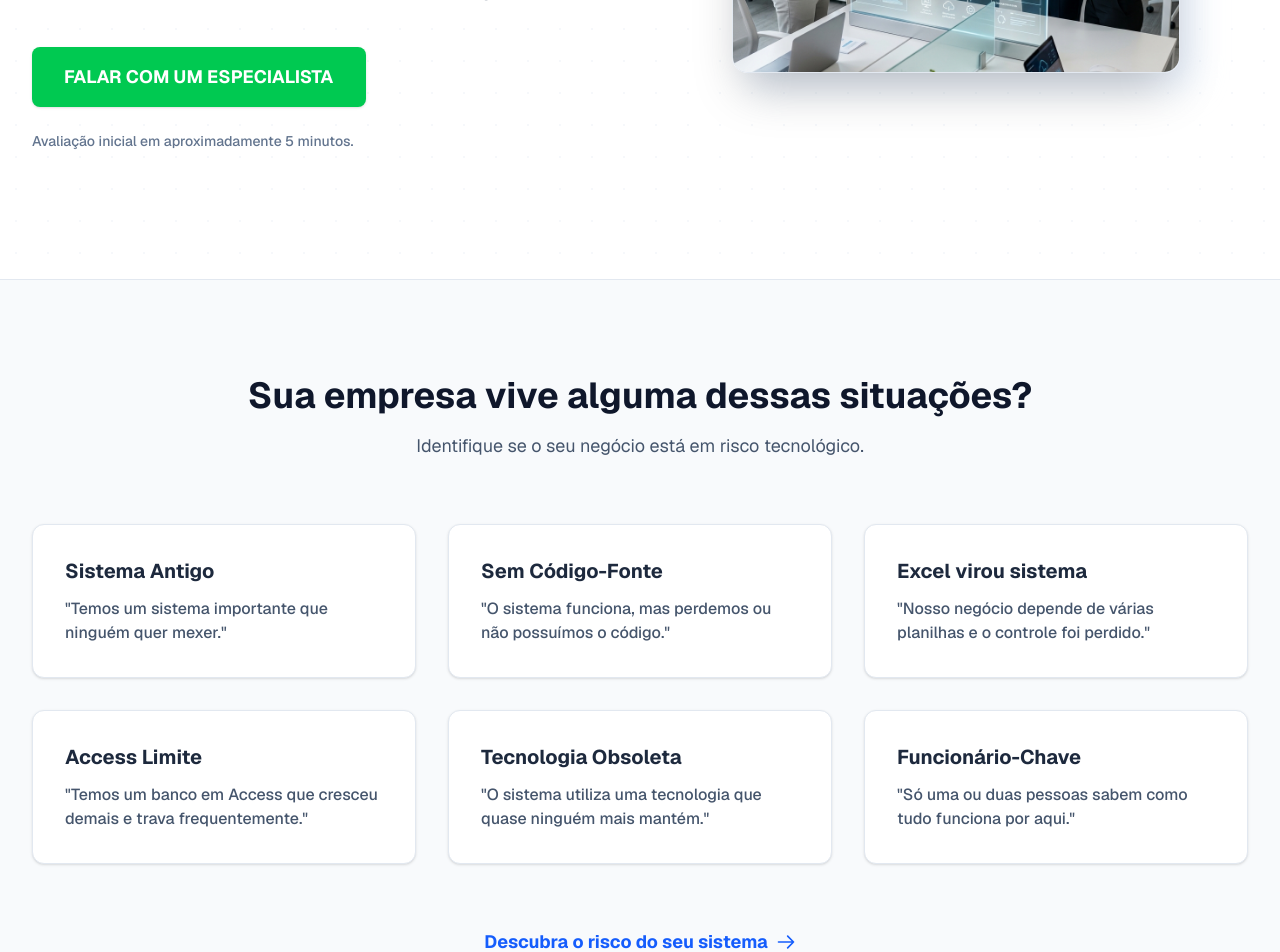
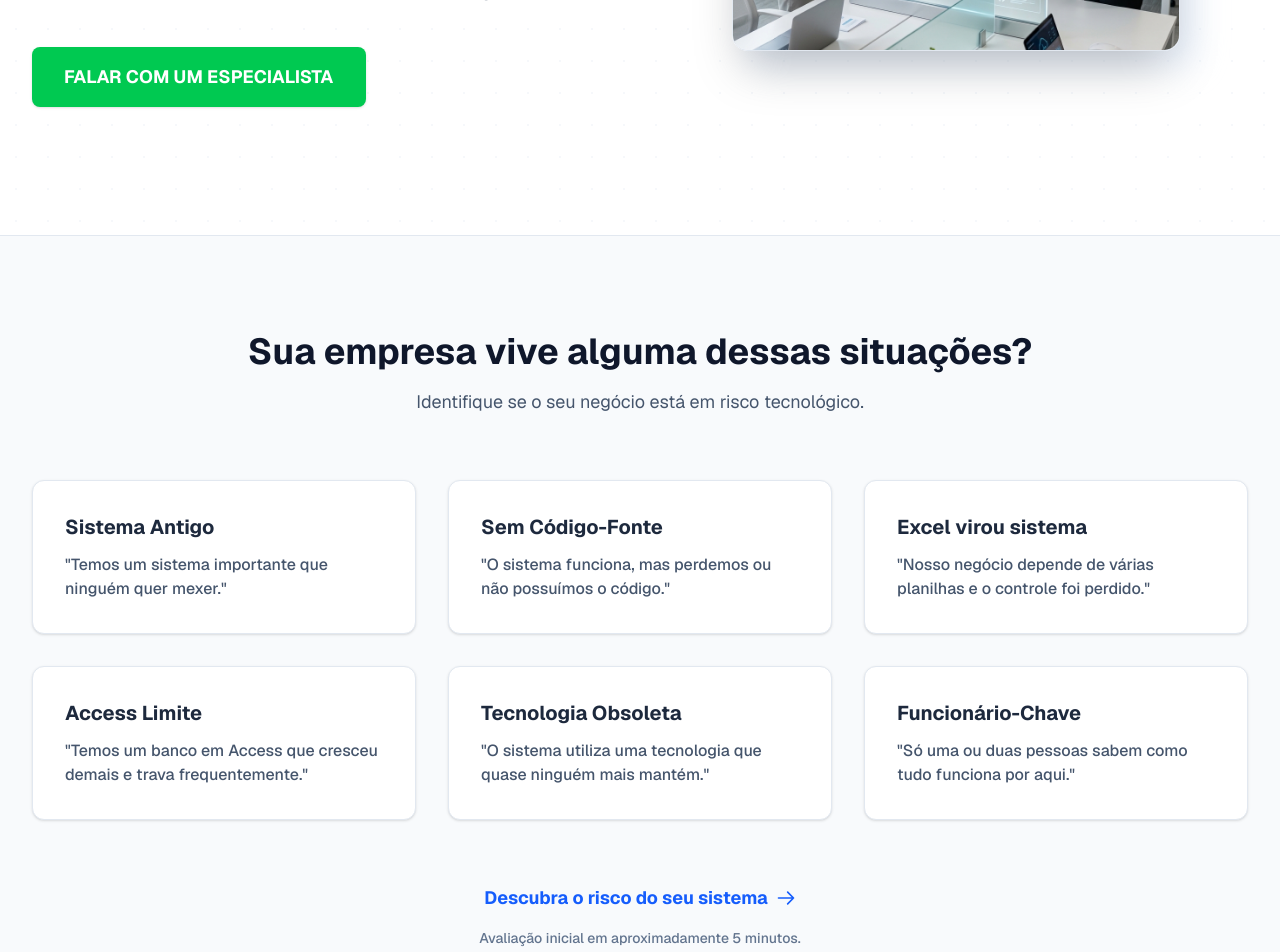
Before and after one commit to jfcnetto/handson, a Next.js app: page / in a window 1280 px wide. Shown: the part 500-1452 px from the top of the page. Built offline with nearby package versions, Linux system fonts and the light colour scheme.

Commit message:
style: move assessment text to diagnostic link

```diff
--- a/src/app/(site)/page.tsx
+++ b/src/app/(site)/page.tsx
@@ -19,9 +19,6 @@
                 FALAR COM UM ESPECIALISTA
               </a>
             </div>
-            <p className="mt-6 text-sm text-slate-500 font-medium">
-              Avaliação inicial em aproximadamente 5 minutos.
-            </p>
           </div>
           <div className="lg:w-1/2 mt-12 lg:mt-0 relative">
             <div className="absolute inset-0 bg-blue-100 transform translate-x-4 translate-y-4 rounded-2xl opacity-50 blur-lg max-w-md mx-auto"></div>
@@ -61,6 +58,9 @@
               Descubra o risco do seu sistema
               <svg className="ml-2 w-5 h-5" fill="none" stroke="currentColor" viewBox="0 0 24 24"><path strokeLinecap="round" strokeLinejoin="round" strokeWidth="2" d="M14 5l7 7m0 0l-7 7m7-7H3"></path></svg>
             </Link>
+            <p className="mt-4 text-sm text-slate-500 font-medium">
+              Avaliação inicial em aproximadamente 5 minutos.
+            </p>
           </div>
         </div>
       </section>
```
